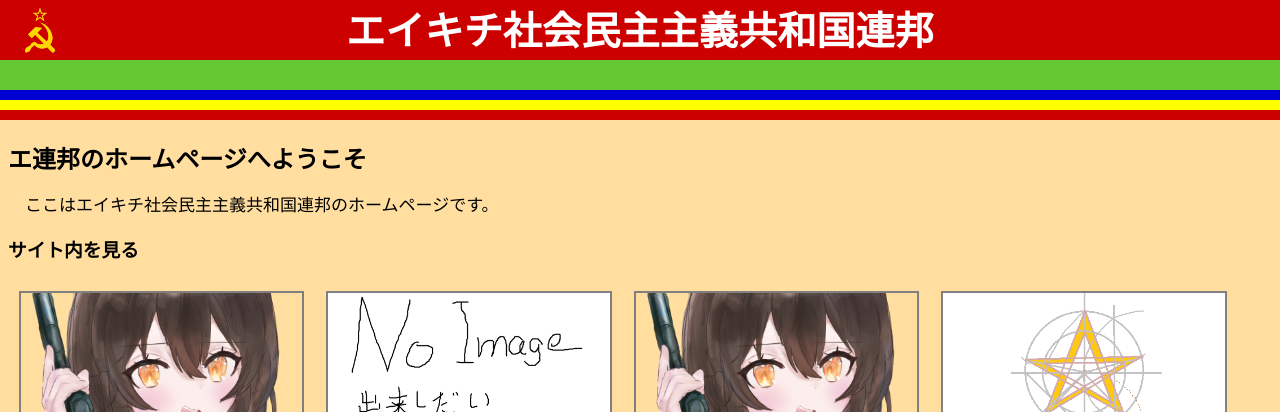
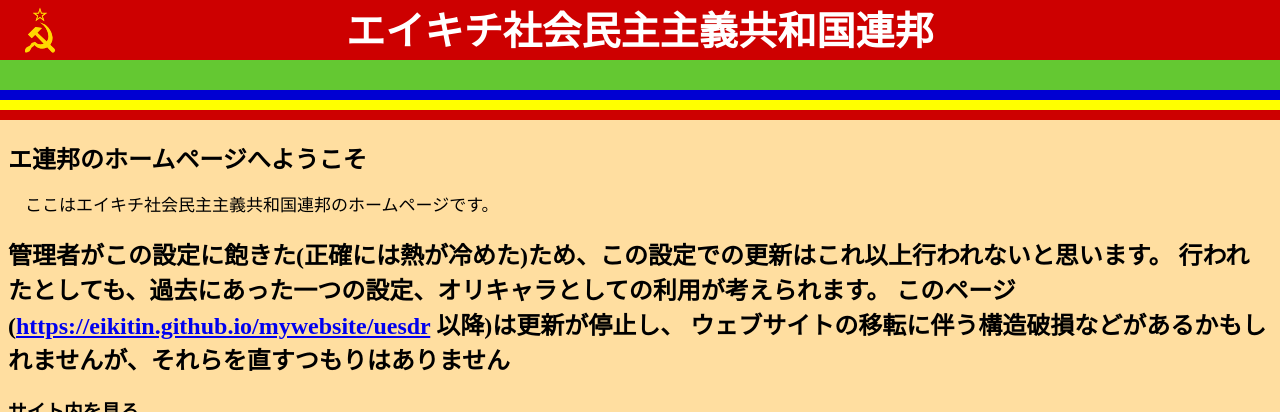
Before and after one commit to EikitiN/mywebsite, a plain HTML site: page uesdr/index.html in a window 1280 px wide. Shown: the top 412 px of the page. Drawn offline with Linux system fonts and the light colour scheme.

Commit message:
注釈追加

```diff
--- a/uesdr/index.html
+++ b/uesdr/index.html
@@ -32,6 +32,11 @@
 	<section class="body">
             <h2>エ連邦のホームページへようこそ</h2>
 		    <p>&emsp;ここはエイキチ社会民主主義共和国連邦のホームページです。</p>
+			<h1>管理者がこの設定に飽きた(正確には熱が冷めた)ため、この設定での更新はこれ以上行われないと思います。
+				行われたとしても、過去にあった一つの設定、オリキャラとしての利用が考えられます。
+				このページ(<a href="https://eikitin.github.io/mywebsite/uesdr/">https://eikitin.github.io/mywebsite/uesdr</a> 以降)は更新が停止し、
+				ウェブサイトの移転に伴う構造破損などがあるかもしれませんが、それらを直すつもりはありません
+			</h1>
 		<section>
 			<h3>サイト内を見る</h3>
 				<section class="withfloat2" style="flex-wrap: wrap;">
--- a/uesdr/uesdr/character.json
+++ b/uesdr/uesdr/character.json
@@ -1,5 +1,5 @@
 {
-	"1-1" : "妻",
+	"1-1" : "元妻",
 	"1" : "本当の名前は二つあり、前者は形式通り父方のもの、",
 	"2" : "後者は元首が自ら好んでいる母方の方のもの。→",
 	"3" : "エイキチ・ミンチメロヴァ・ホドルコフスカヤ\/",
```
